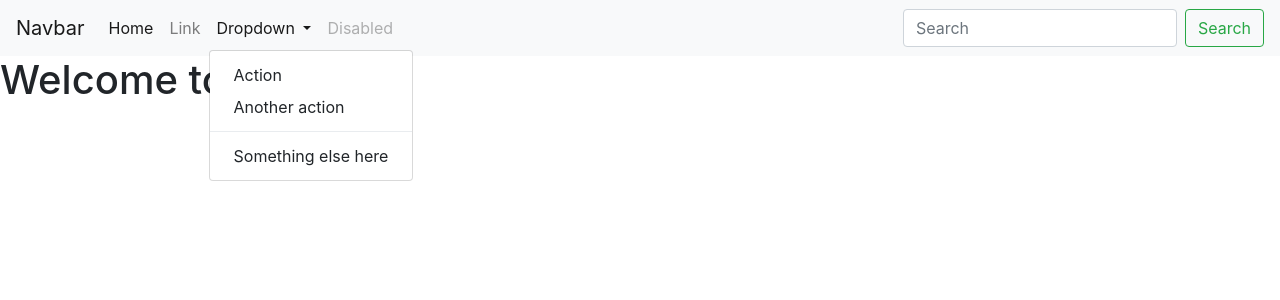
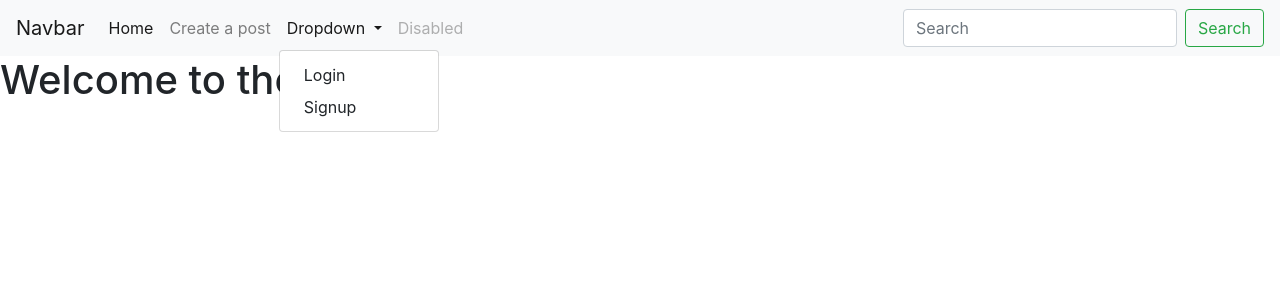
Before and after one commit to tweinacker57/blog_frontend_app, a Vue app: page / in a window 1280 px wide. Both pictures are taken after a click on the button "Dropdown". Shown: the top 300 px of the page. Built offline with nearby package versions, Linux system fonts and the light colour scheme.

Commit message:
Add login, logout, and signup options in dropdown menu based on if user is logged in or logged out

```diff
--- a/src/App.vue
+++ b/src/App.vue
@@ -12,17 +12,17 @@
         <a class="nav-link" href="/posts">Home <span class="sr-only">(current)</span></a>
       </li>
       <li class="nav-item">
-        <a class="nav-link" href="#">Link</a>
+        <a class="nav-link" href="/posts/new">Create a post</a>
       </li>
       <li class="nav-item dropdown">
         <a class="nav-link dropdown-toggle" href="#" id="navbarDropdown" role="button" data-toggle="dropdown" aria-haspopup="true" aria-expanded="false">
           Dropdown
         </a>
         <div class="dropdown-menu" aria-labelledby="navbarDropdown">
-          <a class="dropdown-item" href="#">Action</a>
-          <a class="dropdown-item" href="#">Another action</a>
+          <li v-if="!isLoggedIn()"><a class="dropdown-item" href="/login">Login</a></li>
+          <li v-if="isLoggedIn()"><a class="dropdown-item" href="/logout">Logout</a>
           <div class="dropdown-divider"></div>
-          <a class="dropdown-item" href="#">Something else here</a>
+          <li v-if="!isLoggedIn()"><a class="dropdown-item" href="/signup">Signup</a></li>
         </div>
       </li>
       <li class="nav-item">
@@ -44,3 +44,17 @@ body {
   font-family: "Courier New", Courier, monospace;
 }
 </style>
+
+<script>
+export default {
+  methods: {
+    isLoggedIn: function () {
+      if (localStorage.getItem("jwt")) {
+        return true;
+      } else {
+        return false;
+      }
+    },
+  },
+};
+</script>
```
